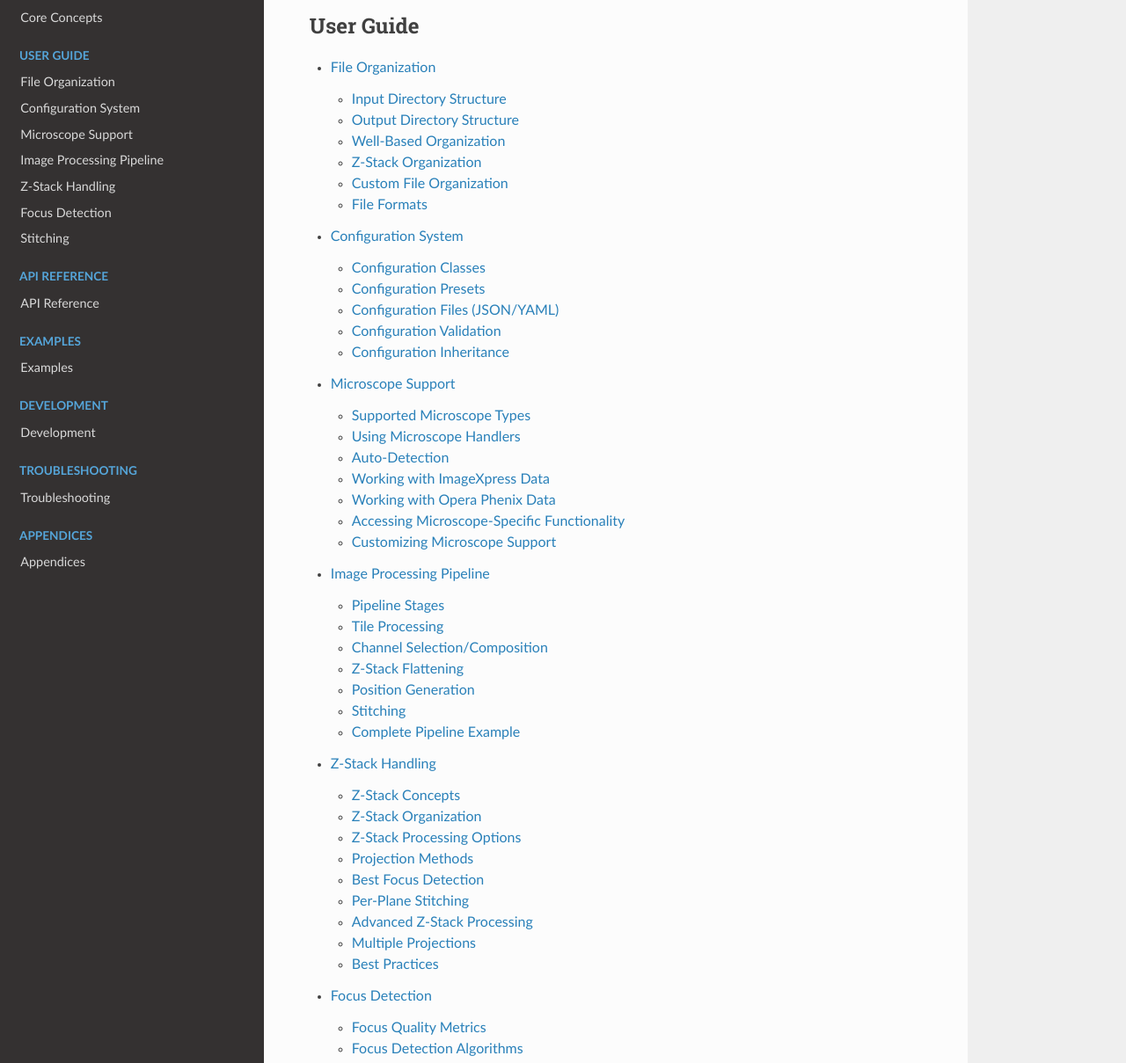
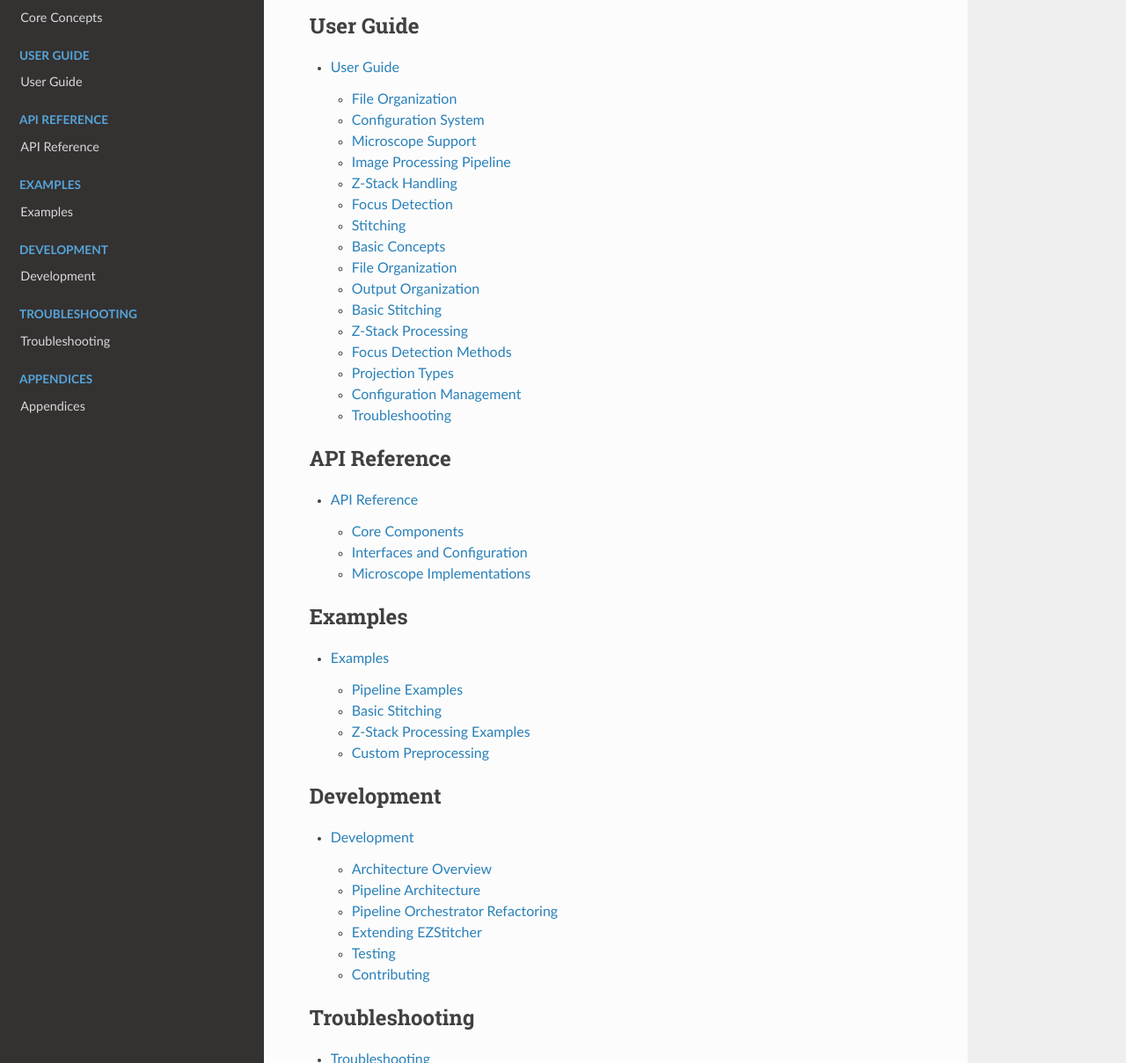
Before and after one commit to trissim/ezstitcher, a Sphinx documentation site: the page built from docs/source/index.rst, in a window 1280 px wide and 1400 px high, scrolled down 1256 px. Shown: the part 191-1400 px from the top of the window at 88% size. Built offline with Sphinx 7.4.7 and the Read the Docs theme 3.1.0, drawn with Linux system fonts in a browser that asks for light colours; some of the changed text lies outside the part shown.

Commit message:
Fix documentation toctree issues
This commit fixes issues with documents not being included in any toctree:

1. Added pipeline_refactoring.rst to the development section's toctree
2. Created a proper user_guide/index.rst file and updated the main index to reference it
3. Removed redirect files that were no longer needed (basic_concepts.rst and core_concepts.rst)

These changes ensure that all documentation files are properly included in the navigation structure, making the documentation more maintainable and easier to navigate.

```diff
--- a/docs/source/development/index.rst
+++ b/docs/source/development/index.rst
@@ -8,6 +8,7 @@
 
    architecture
    pipeline_architecture
+   pipeline_refactoring
    extending
    testing
    contributing
--- a/docs/source/index.rst
+++ b/docs/source/index.rst
@@ -31,13 +31,7 @@
    :maxdepth: 2
    :caption: User Guide
 
-   user_guide/file_organization
-   user_guide/configuration
-   user_guide/microscope_support
-   user_guide/image_processing
-   user_guide/zstack_handling
-   user_guide/focus_detection
-   user_guide/stitching
+   user_guide/index
 
 .. toctree::
    :maxdepth: 2
--- /dev/null
+++ b/docs/source/user_guide/index.rst
@@ -0,0 +1,16 @@
+User Guide
+==========
+
+.. toctree::
+   :maxdepth: 2
+
+   file_organization
+   configuration
+   microscope_support
+   image_processing
+   zstack_handling
+   focus_detection
+   stitching
+
+.. include:: ../user_guide.rst
+   :start-line: 4
```
Also changed, not shown: docs/source/getting_started/basic_concepts.rst (deleted, +0 -8 lines), docs/source/user_guide/core_concepts.rst (deleted, +0 -8 lines).
